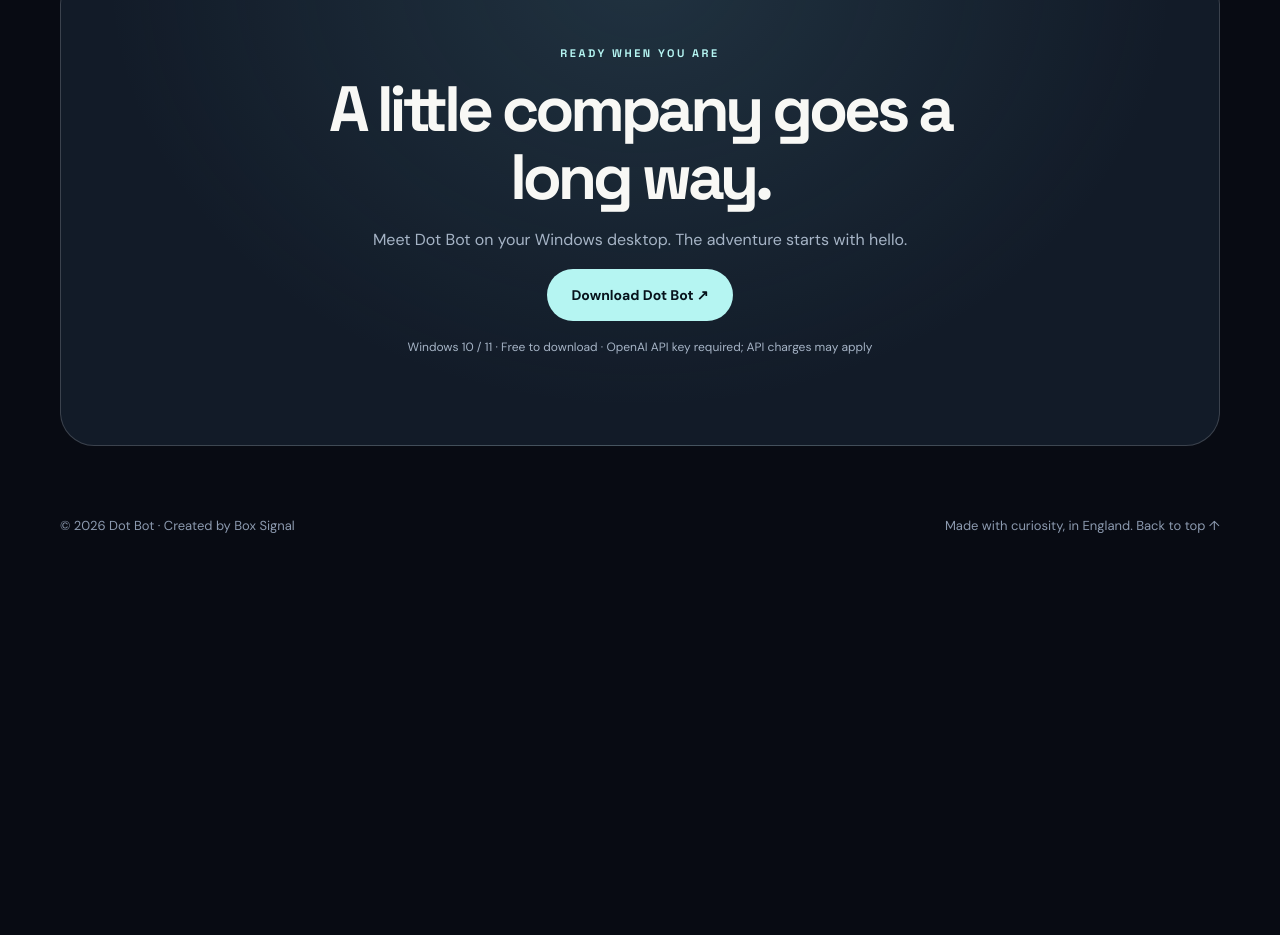
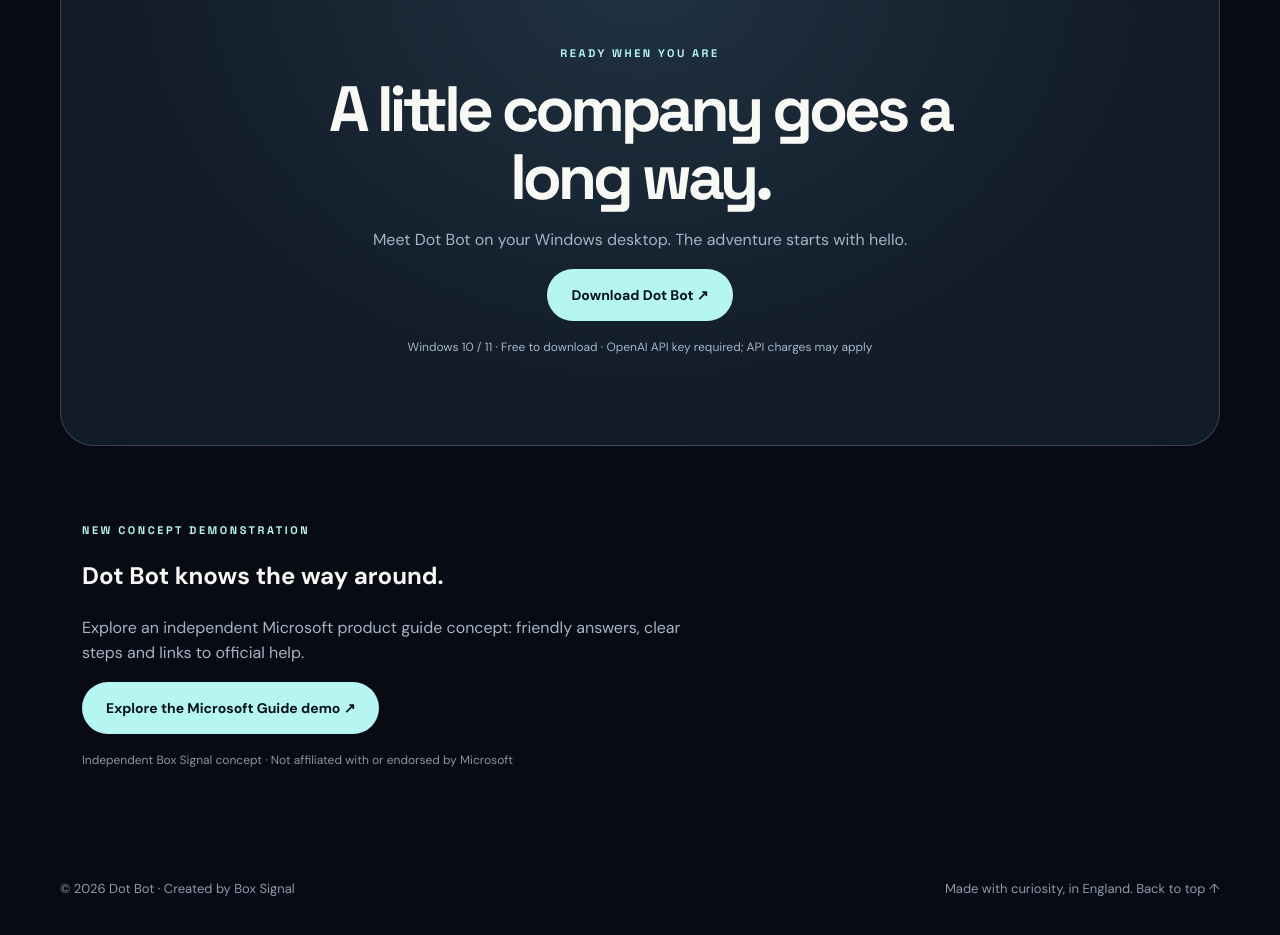
Before and after one commit to elspilster/getdotbot, a plain HTML site: page index.html in a window 1280 px wide. Shown: the part 4158-5093 px from the top of the page. Before the commit the page ends 4744 px from the top, so only its background shows below. Drawn offline with Linux system fonts and the light colour scheme.

Commit message:
Link Dot Bot Microsoft Guide demo from homepage

```diff
--- a/index.html
+++ b/index.html
@@ -12,7 +12,7 @@
 <section class="section" id="meet"><div class="demo"><div><div class="eyebrow">02 / Get acquainted</div><h2>He's got a little personality.</h2><p>Try a few conversation starters and get a feel for Dot Bot's world. This is a playful preview; live web conversations are coming later.</p><a class="textlink" href="https://apps.microsoft.com/detail/9mvgch7k7nlr" style="color:var(--aqua);font-weight:700">Talk to the real Dot Bot on Windows ↗</a></div><div class="demo-window" aria-label="Interactive scripted preview of Dot Bot"><div class="window-top"><span class="dot"></span><span class="dot"></span><span class="dot"></span><span class="window-title">DOT BOT / LITTLE CONVERSATIONS</span></div><div class="chat" id="chat" aria-live="polite"><div class="bubble bot">Oh, hello. I'm Dot Bot. What shall we wonder about today?</div></div><div class="choices"><button type="button" data-topic="create">Let's make something</button><button type="button" data-topic="purpose">What's your purpose?</button><button type="button" data-topic="hello">Tell me something odd</button></div><div class="demo-note">Interactive character preview — preset replies, not a live AI chat.</div></div></div></section>
 <section class="section" id="story"><div class="story"><div class="story-art"><div class="orb" role="img" aria-label="Dot Bot"><div class="eyes"><div class="eye"></div><div class="eye"></div></div></div></div><div><div class="eyebrow">03 / Where it began</div><h2>Born in a story.<br>Brought to life.</h2><p>Dot Bot began as an original character imagined for a PENGU!N film at Box Signal. A small flying sphere with two bright eyes and a surprising amount of character.</p><p>Then came a question: what if you could actually talk to him?</p><p>That question became Dot Bot version 1.0 — real Windows software, built around conversation, imagination and a little companionship.</p></div></div></section>
 <div class="rule"></div><section class="section" id="journal"><div class="section-head"><div class="eyebrow">04 / The Dot Bot Journal</div><h2>Little ideas.<br>Big worlds.</h2><p>Stories about creativity, computers, games and the possibilities of a friendly digital companion.</p></div><div class="journal"><a class="post featured" href="/articles/what-is-dot-bot.html"><div><span class="post-kicker">Start here · Featured</span><h3>What is Dot Bot?</h3><p>Meet the little character who became real Windows software.</p></div><span>Read the story ↗</span></a><a class="post" href="/articles/minecraft-desktop-companion.html"><div><span class="post-kicker">Worlds &amp; building</span><h3>A Desktop Companion for Minecraft Builders</h3></div><span>Explore article ↗</span></a><a class="post" href="/articles/pixel-art-retro-desktop-companion.html"><div><span class="post-kicker">Art &amp; nostalgia</span><h3>Pixel Art, Retro Games and Desktop Companions</h3></div><span>Explore article ↗</span></a><a class="post" href="/articles/ai-desktop-companion-for-creators.html"><div><span class="post-kicker">For makers</span><h3>An AI Desktop Companion for Creators</h3></div><span>Explore article ↗</span></a><a class="post" href="/articles/friendly-desktop-companions.html"><div><span class="post-kicker">The bigger idea</span><h3>Why Friendly Desktop Companions Matter</h3></div><span>Explore article ↗</span></a></div></section>
-<section class="download" id="download"><div class="eyebrow">Ready when you are</div><h2>A little company goes a long way.</h2><p>Meet Dot Bot on your Windows desktop. The adventure starts with hello.</p><a class="btn primary" href="https://apps.microsoft.com/detail/9mvgch7k7nlr" rel="noopener noreferrer">Download Dot Bot ↗</a><p class="tiny">Windows 10 / 11 · Free to download · OpenAI API key required; API charges may apply</p></section></main><footer><span>© 2026 Dot Bot · Created by <a href="https://boxsignal.uk">Box Signal</a></span><span>Made with curiosity, in England. <a href="#what">Back to top ↑</a></span></footer></div>
+<section class="download" id="download"><div class="eyebrow">Ready when you are</div><h2>A little company goes a long way.</h2><p>Meet Dot Bot on your Windows desktop. The adventure starts with hello.</p><a class="btn primary" href="https://apps.microsoft.com/detail/9mvgch7k7nlr" rel="noopener noreferrer">Download Dot Bot ↗</a><p class="tiny">Windows 10 / 11 · Free to download · OpenAI API key required; API charges may apply</p></section><section class="shell" style="padding:36px 0 56px"><p class="eyebrow">NEW CONCEPT DEMONSTRATION</p><h2>Dot Bot knows the way around.</h2><p style="max-width:640px;color:#a6b4c6">Explore an independent Microsoft product guide concept: friendly answers, clear steps and links to official help.</p><a class="btn primary" href="/microsoft-guide.html">Explore the Microsoft Guide demo ↗</a><p class="tiny">Independent Box Signal concept · Not affiliated with or endorsed by Microsoft</p></section></main><footer><span>© 2026 Dot Bot · Created by <a href="https://boxsignal.uk">Box Signal</a></span><span>Made with curiosity, in England. <a href="#what">Back to top ↑</a></span></footer></div>
 <script>
 const replies={create:["Let's make something","Excellent. Every great adventure starts with a slightly ridiculous idea. What if we built a tiny city inside an old clock?"],purpose:["What's your purpose?","To keep good company, ask better questions and help make something where there was nothing. And perhaps to be the right kind of weird."],hello:["Tell me something odd","Octopuses have three hearts. Which feels extravagant, but I suppose they've got a lot to love."]};const chat=document.getElementById('chat');document.querySelectorAll('[data-topic]').forEach(button=>button.addEventListener('click',()=>{const pair=replies[button.dataset.topic];chat.replaceChildren();for(const [i,t] of pair.entries()){const b=document.createElement('div');b.className='bubble '+(i===0?'user':'bot');b.textContent=t;chat.appendChild(b)}}));const orb=document.getElementById('heroOrb');orb.addEventListener('click',()=>{orb.classList.toggle('awake')});
 
```
